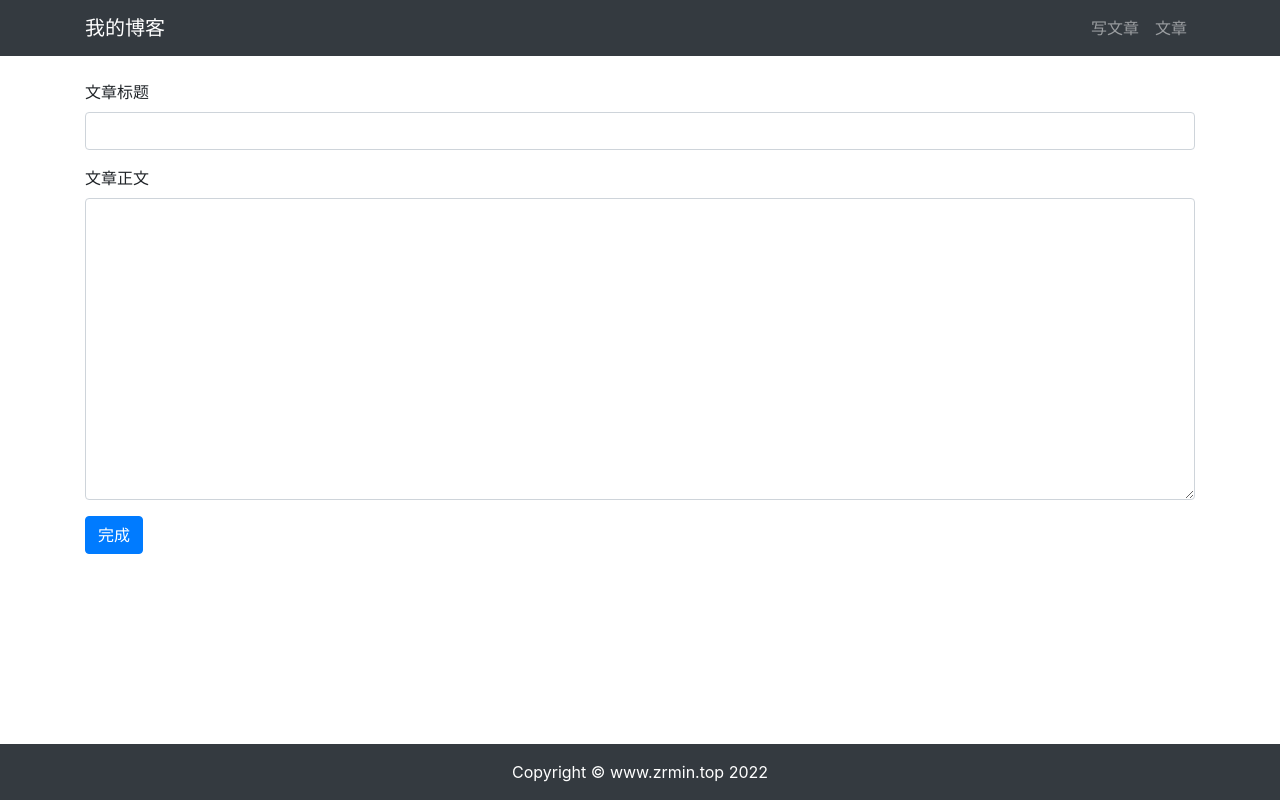
After one commit to zrmin/Blog, a Django app: page /article/article-create/ in a window 1280 px wide. The commit adds this page. Run offline with Django 3.2, Linux system fonts and the light colour scheme.

Commit message:
implement function of submiting article

```diff
--- /dev/null
+++ b/article/forms.py
@@ -0,0 +1,12 @@
+# 引入表单类
+from django import forms
+# 引入文章模型
+from .models import ArticlePost
+
+# 写文章的表单类
+class ArticlePostForm(forms.ModelForm):
+    class Meta:
+        # 指明数据模型来源
+        model = ArticlePost
+        # 定义表单包含的字段
+        fields = ('title', 'body')
--- /dev/null
+++ b/article/templates/article/create.html
@@ -0,0 +1,35 @@
+<!-- extends表明此页面继承自base.html文件 -->
+{% extends "base.html" %} {% load static %}
+<!-- 写入base.html中定义的title -->
+{% block title %} 写文章 {% endblock title %}
+<!-- 写入base.html中定义的content -->
+{% block content %}
+<!-- 写文章表单 -->
+<div class="container">
+    <div class="row">
+        <div class="col-12">
+            <br>
+            <!-- 提交文章的表单 -->
+            <form method="post" action=".">
+                <!-- Django中需要POST数据的地方都必须有csrf_token -->
+                {% csrf_token %}
+                <!-- 文章标题 -->
+                <div class="form-group">
+                    <!-- 标签 -->
+                    <label for="title">文章标题</label>
+                    <!-- 文本框 -->
+                    <input type="text" class="form-control" id="title" name="title">
+                </div>
+                <!-- 文章正文 -->
+                <div class="form-group">
+                    <label for="body">文章正文</label>
+                    <!-- 文本区域 -->
+                    <textarea type="text" class="form-control" id="body" name="body" rows="12"></textarea>
+                </div>
+                <!-- 提交按钮 -->
+                <button type="submit" class="btn btn-primary">完成</button>
+            </form>
+        </div>
+    </div>
+</div>
+{% endblock content %}
--- a/article/templates/header.html
+++ b/article/templates/header.html
@@ -11,6 +11,9 @@
                 <!-- 条目 -->
                 <li class="nav-item">
                     <!-- 改写了这里的href -->
+                    <a class="nav-link" href="{% url 'article:article_create' %}">写文章</a>
+                </li>
+                <li class="nav-item">
                     <a class="nav-link" href="{% url 'article:article_list' %}">文章</a>
                 </li>
             </ul>
--- a/article/urls.py
+++ b/article/urls.py
@@ -10,4 +10,6 @@ urlpatterns = [
     path('article-list/', views.article_list, name='article_list'),
     # 文章详情
     path('article-detail/<int:id>/', views.article_detail, name='article_detail'),
+    # 写文章
+    path('article-create/', views.article_create, name='article_create'),
 ]
--- a/article/views.py
+++ b/article/views.py
@@ -5,6 +5,15 @@ from .models import ArticlePost
 
 # 引入markdown模块——>将markdown语法书写的文章渲染为html文本
 import markdown
+
+# 引入redirect重定向模块
+from django.shortcuts import render, redirect
+# 引入HttpResponse
+from django.http import HttpResponse
+# 引入刚才定义的ArticlePostForm表单类
+from .forms import ArticlePostForm
+# 引入User模型
+from django.contrib.auth.models import User
 
 def article_list(request):
     # 取出所有博客文章
@@ -33,3 +42,32 @@ def article_detail(request, id):
     context = {'article': article}
     # 载入模板，并返回context对象
     return render(request, 'article/detail.html', context)
+
+# 写文章的视图
+def article_create(request):
+    # 判断用户是否提交数据
+    if request.method == "POST":
+        # 将提交的数据赋值到表单实例中
+        article_post_form = ArticlePostForm(data=request.POST)
+        # 判断提交的数据是否满足模型的要求
+        if article_post_form.is_valid():
+            # 保存数据，但暂时不提交到数据库中
+            new_article = article_post_form.save(commit=False)
+            # 指定数据库中 id = 1 的用户为作者
+            # 如果你进行过删除数据表的操作，可能会找不到id=1的用户
+            # 此时请重新创建用户，并传入此用户的id
+            new_article.author = User.objects.get(id=1)
+            # 将新文章保存到数据库中
+            new_article.save()
+            # 完成后返回到文章列表
+            return redirect("article:article_list")
+        else:
+            return HttpResponse("表单内容有误，请重新填写。")
+    # 如果用户请求获取数据
+    else:
+        # 创建表单类实例
+        article_post_form = ArticlePostForm()
+        # 赋值上下文
+        context = {'article_post_form': article_post_form}
+        # 返回数据
+        return render(request, 'article/create.html', context)
```
Also changed, not shown: db.sqlite3, 2 other files.
